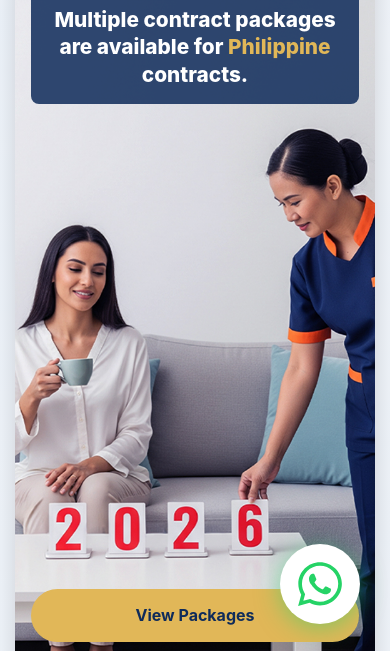
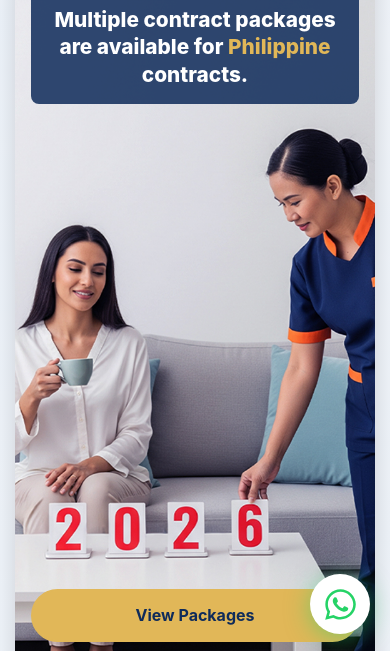
Before and after one commit to Ayasser233/musaned, a plain HTML site: page html/home_musaned.html in a window 390 px wide. Shown: the part 190-841 px from the top of the page. Drawn offline with Linux system fonts and the light colour scheme.

Commit message:
whatsapp btns

```diff
--- a/css/styles.css
+++ b/css/styles.css
@@ -69,6 +69,26 @@ body {
   }
   50% {
     box-shadow: 0 4px 24px rgba(37, 211, 102, 0.5);
+  }
+}
+
+/* Mobile adjustments for WhatsApp button */
+@media (max-width: 768px) {
+  .whatsapp-float {
+    bottom: 20px;
+    right: 20px;
+    width: 60px;
+    height: 60px;
+  }
+
+  .whatsapp-float svg {
+    width: 35px;
+    height: 35px;
+  }
+
+  [dir="rtl"] .whatsapp-float {
+    right: auto;
+    left: 20px;
   }
 }
 
```
